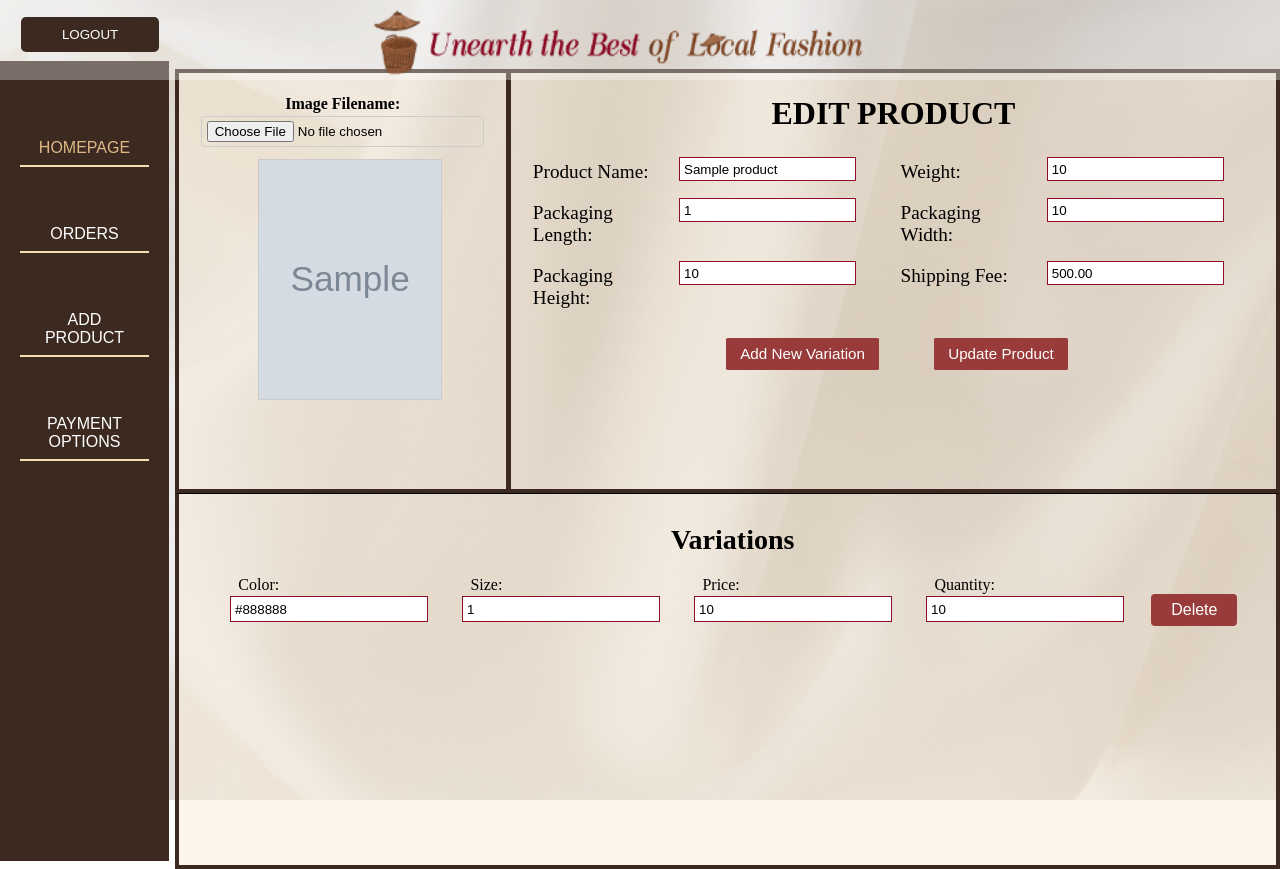
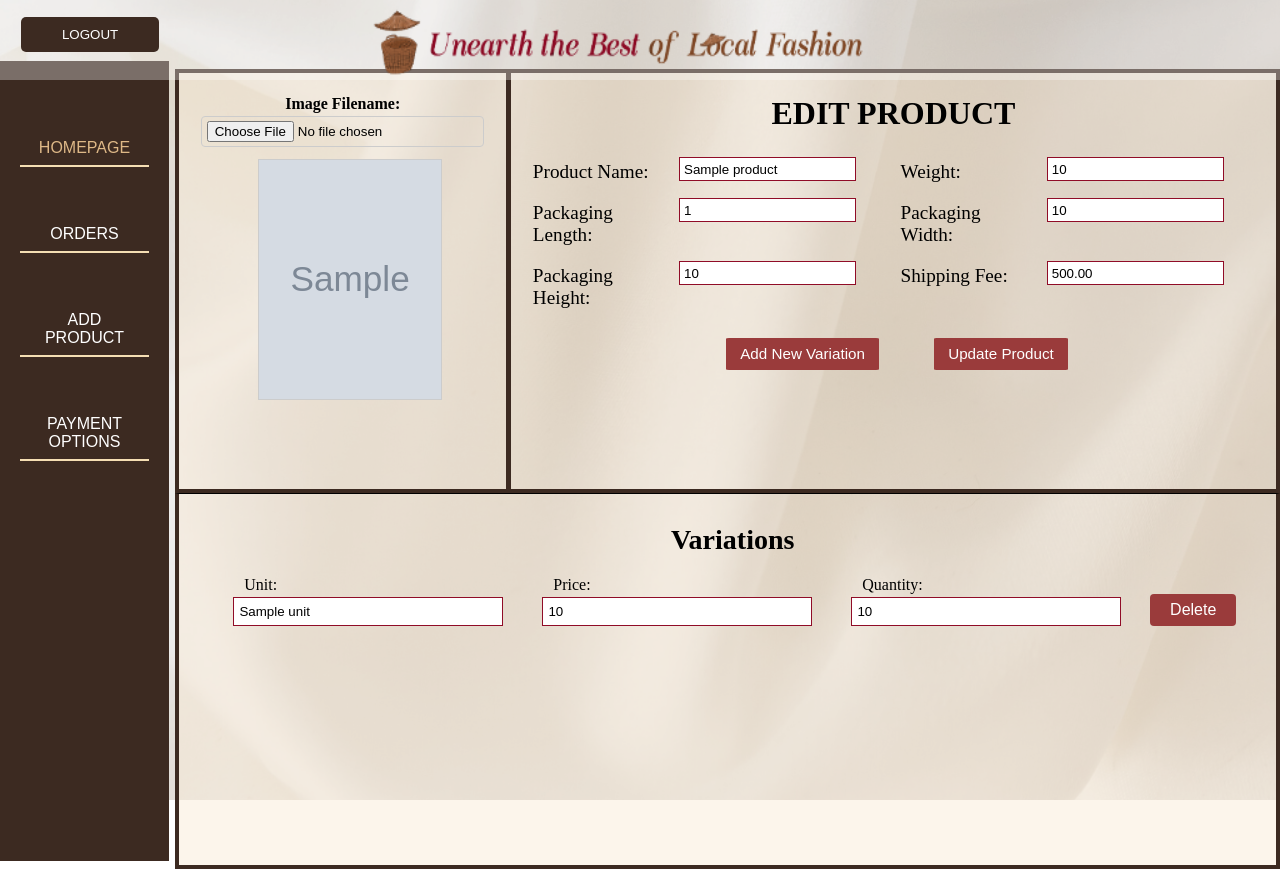
Before and after one commit to phoemelakyle/AGRIMART, a Flask app: template templates/edit_product.html in a window 1280 px wide. Run offline with Flask 3, Linux system fonts and the light colour scheme; the template is opened without the code that fills it: most values are stand-ins (such as "Sample title", 1, 10 or a date in 2020); grey boxes marked "Sample" are stand-in pictures.

Commit message:
modified html files for seller's edit_product buyer's order, cart, checkout

```diff
--- a/templates/edit_product.html
+++ b/templates/edit_product.html
@@ -98,18 +98,10 @@
                 <input type="hidden" name="existing_variations[]" value="{{ variation['VariationID'] }}">
                 <div class="row">
                     <div class="col1">
-                        <label for="color">Color:</label>
+                        <label for="unit">Unit:</label>
                     </div>
                     <div class="col2">
-                        <input type="text" id="color" name="color[]" value="{{ variation['Color'] }}">
-                    </div>
-                </div>
-                <div class="row">
-                    <div class="col1">
-                        <label for="size">Size:</label>
-                    </div>
-                    <div class="col2">
-                        <input type="text" id="size" name="size[]" value="{{ variation['Size'] }}">
+                        <input type="text" id="unit" name="unit[]" value="{{ variation['Unit'] }}">
                     </div>
                 </div>
                 <div class="row">
@@ -171,18 +163,10 @@
             <div class="new-variation-container">
                 <div class="row">
                     <div class="col1">
-                        <label for="new_color">Color:</label>
+                        <label for="new_unit">Unit:</label>
                     </div>
                     <div class="col2">
-                        <input type="text" id="new_color" name="new_color[]">
-                    </div>
-                </div>
-                <div class="row">
-                    <div class="col1">
-                        <label for="new_size">Size:</label>
-                    </div>
-                    <div class="col2">
-                        <input type="text" id="new_size" name="new_size[]">
+                        <input type="text" id="new_unit" name="new_unit[]">
                     </div>
                 </div>
                 <div class="row">
```
Also changed, not shown: templates/buyer_order.html (+5 -5 lines), templates/cart.html (+4 -4 lines), templates/checkout.html (+7 -7 lines), static/images/products/71aumORB73L._AC_SX679_.jpg (added), static/images/products/Monday_Moose_Candle_1pc-20_9d3a524f-1b3b-4f4c-9391-e0bc55065819_750x.webp (added).
